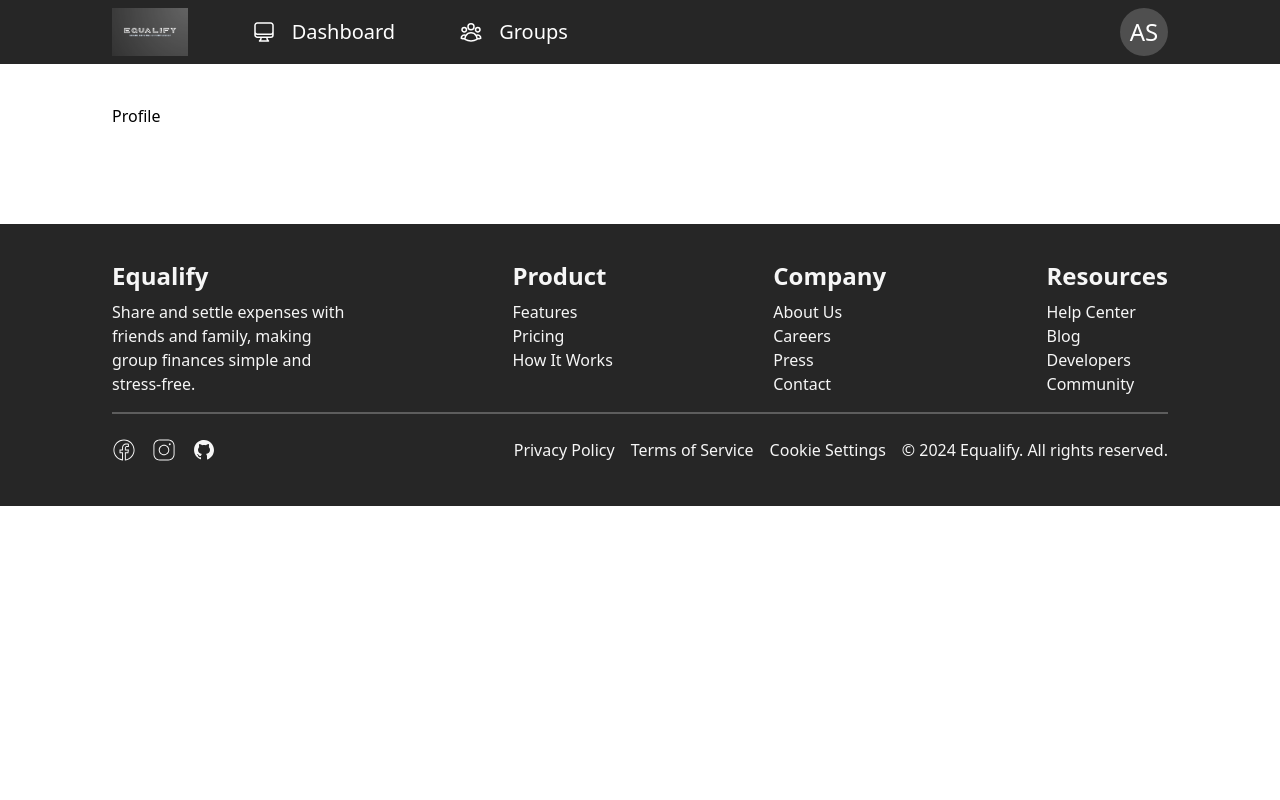
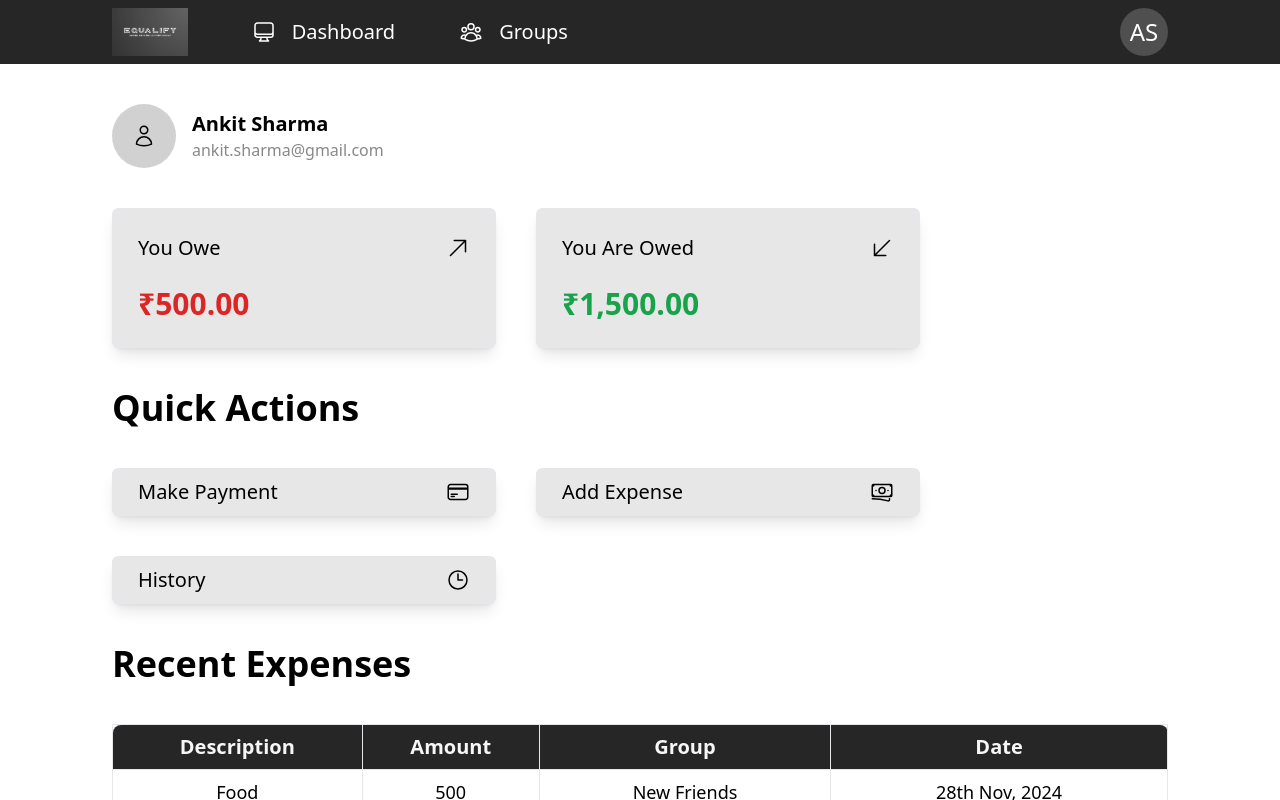
Before and after one commit to pshri5/Equalify, a React (Vite) app in the folder frontend/: page /profile in a window 1280 px wide. Shown: the top 800 px of the page. Built offline with nearby package versions, Linux system fonts and the light colour scheme.

Commit message:
Profile Page finish

```diff
--- a/frontend/src/App.jsx
+++ b/frontend/src/App.jsx
@@ -47,7 +47,7 @@ function App() {
     <BrowserRouter>
       <Routes>
         <Route path="/" element={<Layout />} >
-          <Route index path="/dashboard" element={<DashboardPage />} />
+          <Route index path="/" element={<DashboardPage />} />
           <Route path="/groups" element={<GroupPage groupList={groupList} />} />
           <Route path="/profile" element={<ProfilePage />} />
         </Route>
--- a/frontend/src/ui/components/Button.jsx
+++ b/frontend/src/ui/components/Button.jsx
@@ -1,7 +1,7 @@
 import React from "react"
 const defaultStyles = 'flex items-center justify-center border-2 my-4'
 const sizeStyle = {
-    'sm' : 'py-2 px-4 gap-2 rounded-md w-24 sm:w-48 lg:w-60',
+    'sm' : 'py-2 px-2 gap-2 rounded-md w-24 sm:w-48 lg:w-60',
     'md' : 'py-2 px-6 gap-4 rounded-md w-36 sm:w-60 lg:w-80',
     'lg' : 'py-2 px-8 gap-6 rounded-lg w-60 sm:w-80 lg:w-96'
 }
--- a/frontend/src/ui/components/Header.jsx
+++ b/frontend/src/ui/components/Header.jsx
@@ -19,14 +19,14 @@ export const Header = (props) => {
         <div className={`${gernericStyles} flex justify-between items-center md:w-screen h-16 bg-brand-950 text-white`}>
             <div className="flex gap-10 md:gap-12 lg:gap-16 items-center  text-xl">
                 <img src="../../public/EqualifyLogo.png" className="h-12" />
-                <NavLink to="/dashboard"
+                <NavLink to="/"
                     style={({ isActive }) => {
                     return isActive ? {borderBottom : "4px solid white"} : {};
                     }}
                 >
                     <div className="flex gap-4 h-16 items-center"><DashboardIcon /><span className="hidden md:block">Dashboard</span></div>
                 </NavLink>
-                <NavLink to="groups"
+                <NavLink to="/groups"
                     style={({ isActive }) => {
                     return isActive ? { borderBottom : "4px solid white"} : {};
                     }}
--- /dev/null
+++ b/frontend/src/ui/components/ProfileCard.jsx
@@ -0,0 +1,15 @@
+import { UserIcon } from "../icons/UserIcon"
+
+export const ProfileCard = (props) => {
+    return <>
+        <div className="flex gap-4 items-center">
+            <div className="flex items-center justify-center rounded-full w-16 h-16 bg-brand-200">
+                <UserIcon />
+            </div>
+            <div>
+                <div className="font-bold text-xl">{props.name}</div>
+                <div className="text-md text-brand-400">{props.email}</div>
+            </div>
+        </div>
+    </>
+}
--- /dev/null
+++ b/frontend/src/ui/icons/BankNotesIcon.jsx
@@ -0,0 +1,13 @@
+const sizeStyle = {
+    'sm' : 'w-4',
+    'md' : 'w-4',
+    'lg' : 'w-6'
+}
+
+export const BankNotesIcon = (props) => {
+    return <>
+        <svg className={sizeStyle[props.size? props.size : "lg"]} xmlns="http://www.w3.org/2000/svg" fill="none" viewBox="0 0 24 24" strokeWidth={1.5} stroke="currentColor">
+            <path strokeLinecap="round" strokeLinejoin="round" d="M2.25 18.75a60.07 60.07 0 0 1 15.797 2.101c.727.198 1.453-.342 1.453-1.096V18.75M3.75 4.5v.75A.75.75 0 0 1 3 6h-.75m0 0v-.375c0-.621.504-1.125 1.125-1.125H20.25M2.25 6v9m18-10.5v.75c0 .414.336.75.75.75h.75m-1.5-1.5h.375c.621 0 1.125.504 1.125 1.125v9.75c0 .621-.504 1.125-1.125 1.125h-.375m1.5-1.5H21a.75.75 0 0 0-.75.75v.75m0 0H3.75m0 0h-.375a1.125 1.125 0 0 1-1.125-1.125V15m1.5 1.5v-.75A.75.75 0 0 0 3 15h-.75M15 10.5a3 3 0 1 1-6 0 3 3 0 0 1 6 0Zm3 0h.008v.008H18V10.5Zm-12 0h.008v.008H6V10.5Z" />
+        </svg>
+    </>
+}
--- /dev/null
+++ b/frontend/src/ui/icons/CreditCardIcon.jsx
@@ -0,0 +1,13 @@
+const sizeStyle = {
+    'sm' : 'w-4',
+    'md' : 'w-4',
+    'lg' : 'w-6'
+}
+
+export const CreditCardIcon = (props) => {
+    return <>
+        <svg className={sizeStyle[props.size? props.size : "lg"]} xmlns="http://www.w3.org/2000/svg" fill="none" viewBox="0 0 24 24" strokeWidth={1.5} stroke="currentColor">
+            <path strokeLinecap="round" strokeLinejoin="round" d="M2.25 8.25h19.5M2.25 9h19.5m-16.5 5.25h6m-6 2.25h3m-3.75 3h15a2.25 2.25 0 0 0 2.25-2.25V6.75A2.25 2.25 0 0 0 19.5 4.5h-15a2.25 2.25 0 0 0-2.25 2.25v10.5A2.25 2.25 0 0 0 4.5 19.5Z" />
+        </svg>
+    </>
+}
--- /dev/null
+++ b/frontend/src/ui/icons/HistoryIcon.jsx
@@ -0,0 +1,14 @@
+const sizeStyle = {
+    'sm' : 'w-4',
+    'md' : 'w-4',
+    'lg' : 'w-6'
+}
+
+export const HistoryIcon = (props) => {
+    return <>
+        <svg className={sizeStyle[props.size? props.size : "lg"]} xmlns="http://www.w3.org/2000/svg" fill="none" viewBox="0 0 24 24" strokeWidth={1.5} stroke="currentColor">
+            <path strokeLinecap="round" strokeLinejoin="round" d="M12 6v6h4.5m4.5 0a9 9 0 1 1-18 0 9 9 0 0 1 18 0Z" />
+        </svg>
+
+    </>
+}
--- /dev/null
+++ b/frontend/src/ui/icons/ReceiveIcon.jsx
@@ -0,0 +1,13 @@
+const sizeStyle = {
+    'sm' : 'w-4',
+    'md' : 'w-4',
+    'lg' : 'w-6'
+}
+
+export const ReceiveIcon = (props) => {
+    return <>
+        <svg className={sizeStyle[props.size? props.size : "lg"]} xmlns="http://www.w3.org/2000/svg" fill="none" viewBox="0 0 24 24" strokeWidth={1.5} stroke="currentColor">
+            <path strokeLinecap="round" strokeLinejoin="round" d="m19.5 4.5-15 15m0 0h11.25m-11.25 0V8.25" />
+        </svg>
+    </>
+}
--- /dev/null
+++ b/frontend/src/ui/icons/SendIcon.jsx
@@ -0,0 +1,14 @@
+const sizeStyle = {
+    'sm' : 'w-4',
+    'md' : 'w-4',
+    'lg' : 'w-6'
+}
+
+export const SendIcon = (props) => {
+    return <>
+        <svg className={sizeStyle[props.size? props.size : "lg"]} xmlns="http://www.w3.org/2000/svg" fill="none" viewBox="0 0 24 24" strokeWidth={1.5} stroke="currentColor">
+            <path strokeLinecap="round" strokeLinejoin="round" d="m4.5 19.5 15-15m0 0H8.25m11.25 0v11.25" />
+        </svg>
+
+    </>
+}
--- /dev/null
+++ b/frontend/src/ui/icons/UserIcon.jsx
@@ -0,0 +1,13 @@
+const sizeStyle = {
+    'sm' : 'w-4',
+    'md' : 'w-4',
+    'lg' : 'w-6'
+}
+
+export const UserIcon = (props) => {
+    return <>
+        <svg className={sizeStyle[props.size? props.size : "lg"]} xmlns="http://www.w3.org/2000/svg" fill="none" viewBox="0 0 24 24" strokeWidth={1.5} stroke="currentColor">
+            <path strokeLinecap="round" strokeLinejoin="round" d="M15.75 6a3.75 3.75 0 1 1-7.5 0 3.75 3.75 0 0 1 7.5 0ZM4.501 20.118a7.5 7.5 0 0 1 14.998 0A17.933 17.933 0 0 1 12 21.75c-2.676 0-5.216-.584-7.499-1.632Z" />
+        </svg>
+    </>
+}
--- a/frontend/src/ui/pages/ProfilePage.jsx
+++ b/frontend/src/ui/pages/ProfilePage.jsx
@@ -1,10 +1,95 @@
-import { Footer } from "../components/Footer"
-import { Header } from "../components/Header"
+import { Card } from "../components/Card"
+import { ExpenseTable } from "../components/ExpenseTable"
+import { ProfileCard } from "../components/ProfileCard"
+import { BankNotesIcon } from "../icons/BankNotesIcon"
+import { CreditCardIcon } from "../icons/CreditCardIcon"
+import { HistoryIcon } from "../icons/HistoryIcon"
+import { ReceiveIcon } from "../icons/ReceiveIcon"
+import { SendIcon } from "../icons/SendIcon"
+
+const recentExpenses = [
+    {
+        description : "Food",
+        amount : 500,
+        group : "New Friends",
+        date : "28th Nov, 2024"
+    },
+    {
+        description : "Food",
+        amount : 500,
+        group : "New Friends",
+        date : "28th Nov, 2024"
+    },
+    {
+        description : "Food",
+        amount : 500,
+        group : "New Friends",
+        date : "28th Nov, 2024"
+    },
+    {
+        description : "Food",
+        amount : 500,
+        group : "New Friends",
+        date : "28th Nov, 2024"
+    },
+    {
+        description : "Fooding",
+        amount : 100,
+        group : "New Friends",
+        date : "28th Nov, 2024"
+    }
+];
 
 export const ProfilePage = ()=> {
     return <>
-        <div className="h-20">
-            Profile
+        <ProfileCard name="Ankit Sharma" email="ankit.sharma@gmail.com" />
+        <div className="flex gap-6 lg:gap-10 flex-wrap my-10 justify-center lg:justify-start">
+            <Card className="w-full max-w-96 rounded-md px-6 py-6">
+                <div className="text-xl flex justify-between">
+                    <span>You Owe</span>
+                    <SendIcon />
+                </div>
+                <div className="mt-6 text-3xl font-bold text-red-600">{Intl.NumberFormat("en-IN", {
+                            style: "currency",
+                            currency: "INR",
+                            }).format(500)}</div>
+            </Card>
+            <Card className="w-full max-w-96 rounded-md px-6 py-6">
+                <div className="text-xl flex justify-between">
+                    <span>You Are Owed</span>
+                    <ReceiveIcon />
+                </div>
+                <div className="mt-6 text-3xl font-bold text-green-600">{Intl.NumberFormat("en-IN", {
+                            style: "currency",
+                            currency: "INR",
+                            }).format(1500)}</div>
+            </Card>
+        </div>
+        <div>
+            <div className="text-4xl font-bold mb-10">Quick Actions</div>
+            <div className="flex gap-6 lg:gap-10 flex-wrap my-10 justify-center lg:justify-start">
+                <Card className="w-full max-w-96 rounded-md px-6 py-2">
+                    <div className="text-xl flex justify-between">
+                        <span>Make Payment</span>
+                        <CreditCardIcon />
+                    </div>
+                </Card>
+                <Card className="w-full max-w-96 rounded-md px-6 py-2">
+                    <div className="text-xl flex justify-between">
+                        <span>Add Expense</span>
+                        <BankNotesIcon />
+                    </div>
+                </Card>
+                <Card className="w-full max-w-96 rounded-md px-6 py-2">
+                    <div className="text-xl flex justify-between">
+                        <span>History</span>
+                        <HistoryIcon />
+                    </div>
+                </Card>
+            </div>
+            <div className="w-full">
+                <ExpenseTable expenseData={recentExpenses} />
+            </div>
         </div>
     </>
 }
```
